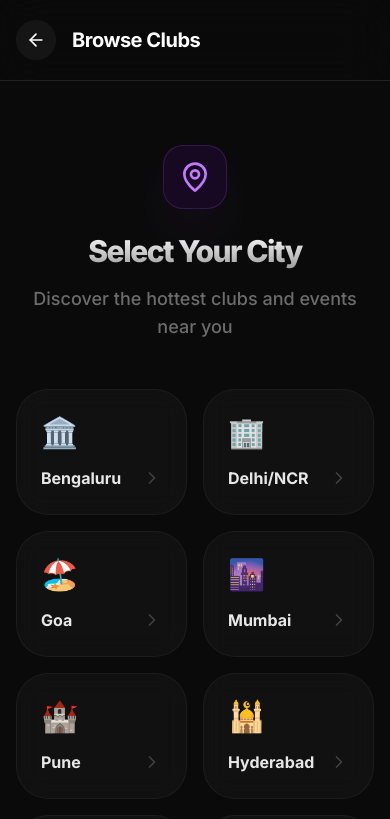
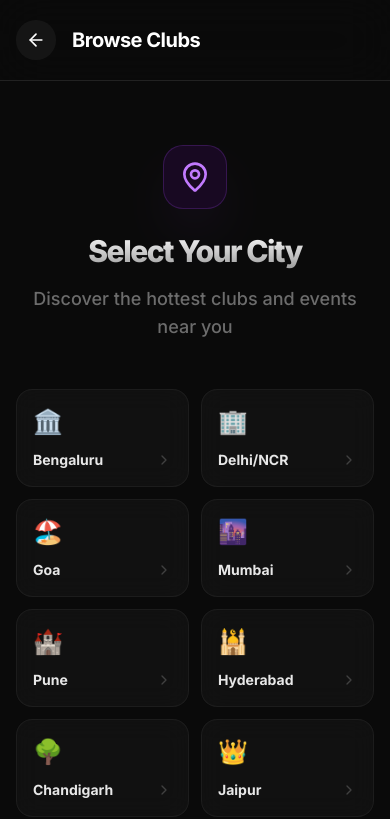
Before and after one commit to kshitij030323/Clubin-LandingPage, a React (Vite) app: page /clubs in a window 390 px wide. Shown: the top 819 px of the page. Built offline with nearby package versions, Linux system fonts and the light colour scheme.

Commit message:
fix: make city buttons smaller on mobile and set mobile status bar to black

```diff
--- a/index.html
+++ b/index.html
@@ -53,8 +53,8 @@
   <meta name="apple-mobile-web-app-title" content="Clubin" />
 
   <!-- Microsoft Tiles -->
-  <meta name="msapplication-TileColor" content="#7b39fc" />
-  <meta name="theme-color" content="#7b39fc" />
+  <meta name="msapplication-TileColor" content="#000000" />
+  <meta name="theme-color" content="#000000" />
 
   <!-- Favicon -->
   <link rel="icon" href="/favicon.ico" />
--- a/src/pages/LocationSelectPage.tsx
+++ b/src/pages/LocationSelectPage.tsx
@@ -57,27 +57,27 @@ export function LocationSelectPage() {
             <main className="max-w-7xl mx-auto px-4 sm:px-6 lg:px-8 pb-24">
 
 
-                <div className="grid grid-cols-2 md:grid-cols-3 lg:grid-cols-4 xl:grid-cols-5 gap-4 sm:gap-6">
+                <div className="grid grid-cols-2 md:grid-cols-3 lg:grid-cols-4 xl:grid-cols-5 gap-3 sm:gap-6">
                     {CITIES.map((city) => (
                         <button
                             key={city.id}
                             onClick={() => handleCitySelect(city)}
-                            className="group relative overflow-hidden rounded-[2rem] bg-white/[0.03] backdrop-blur-md border border-white/5 p-6 sm:p-8 transition-all duration-500 hover:bg-white/[0.06] hover:border-purple-500/30 hover:shadow-2xl hover:shadow-purple-500/20 text-left"
+                            className="group relative overflow-hidden rounded-2xl sm:rounded-[2rem] bg-white/[0.03] backdrop-blur-md border border-white/5 p-4 sm:p-8 transition-all duration-500 hover:bg-white/[0.06] hover:border-purple-500/30 hover:shadow-2xl hover:shadow-purple-500/20 text-left"
                         >
                             {/* Gradient overlay on hover */}
                             <div className="absolute inset-0 bg-gradient-to-br from-purple-600/0 to-purple-600/10 opacity-0 group-hover:opacity-100 transition-opacity duration-300" />
 
                             {/* Icon */}
-                            <div className="relative text-3xl sm:text-4xl mb-4 transition-transform duration-500 group-hover:scale-110 group-hover:-rotate-6">
+                            <div className="relative text-2xl sm:text-4xl mb-3 sm:mb-4 transition-transform duration-500 group-hover:scale-110 group-hover:-rotate-6">
                                 {city.icon}
                             </div>
 
                             {/* City name + arrow */}
                             <div className="relative flex items-center justify-between">
-                                <span className="text-base sm:text-lg font-bold text-white/90 group-hover:text-white transition-colors">
+                                <span className="text-sm sm:text-lg font-bold text-white/90 group-hover:text-white transition-colors">
                                     {city.label}
                                 </span>
-                                <ChevronRight className="w-5 h-5 text-white/20 group-hover:text-purple-400 transition-all duration-300 group-hover:translate-x-1" />
+                                <ChevronRight className="w-4 h-4 sm:w-5 sm:h-5 text-white/20 group-hover:text-purple-400 transition-all duration-300 group-hover:translate-x-1" />
                             </div>
                         </button>
                     ))}
```
